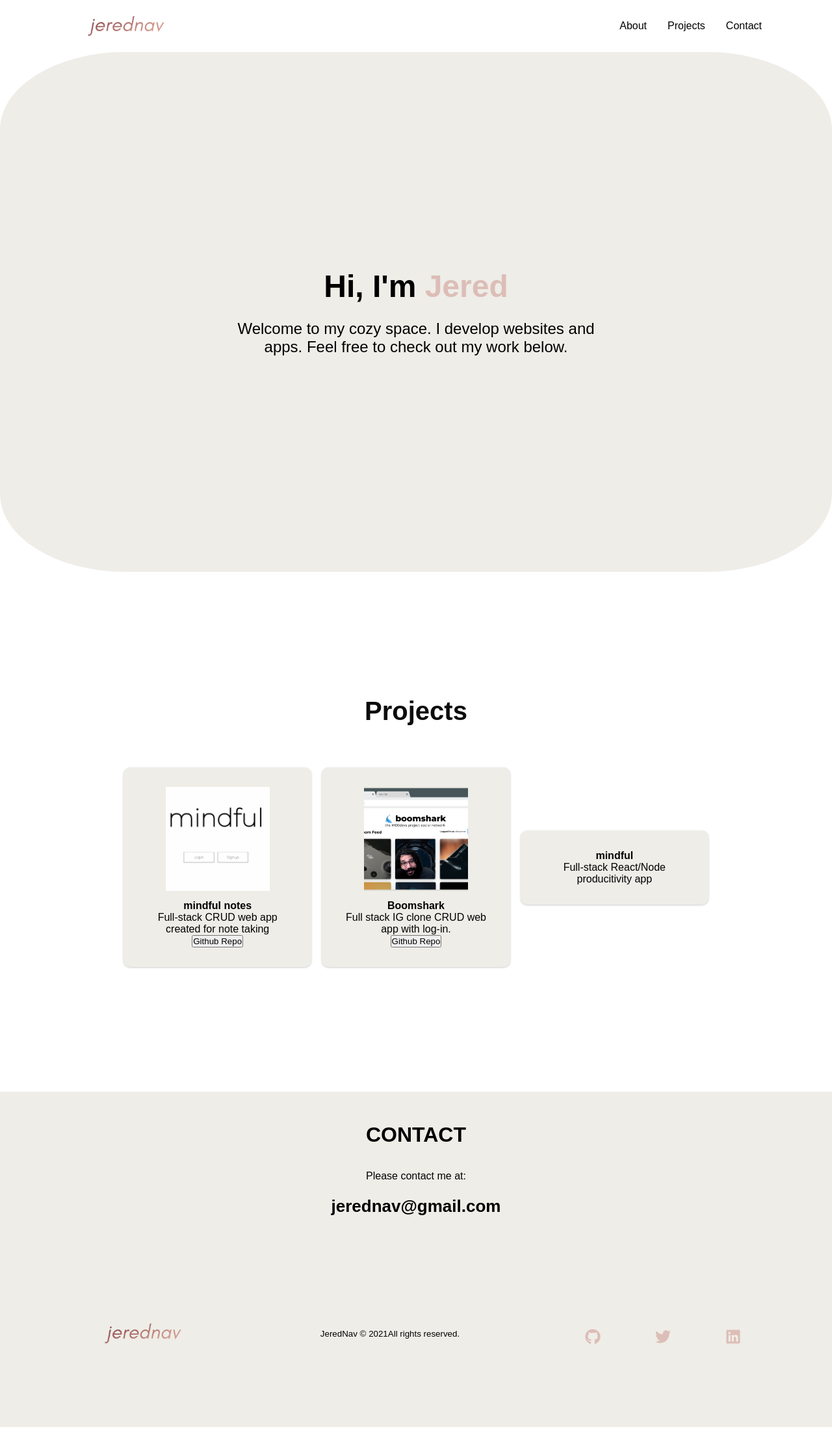
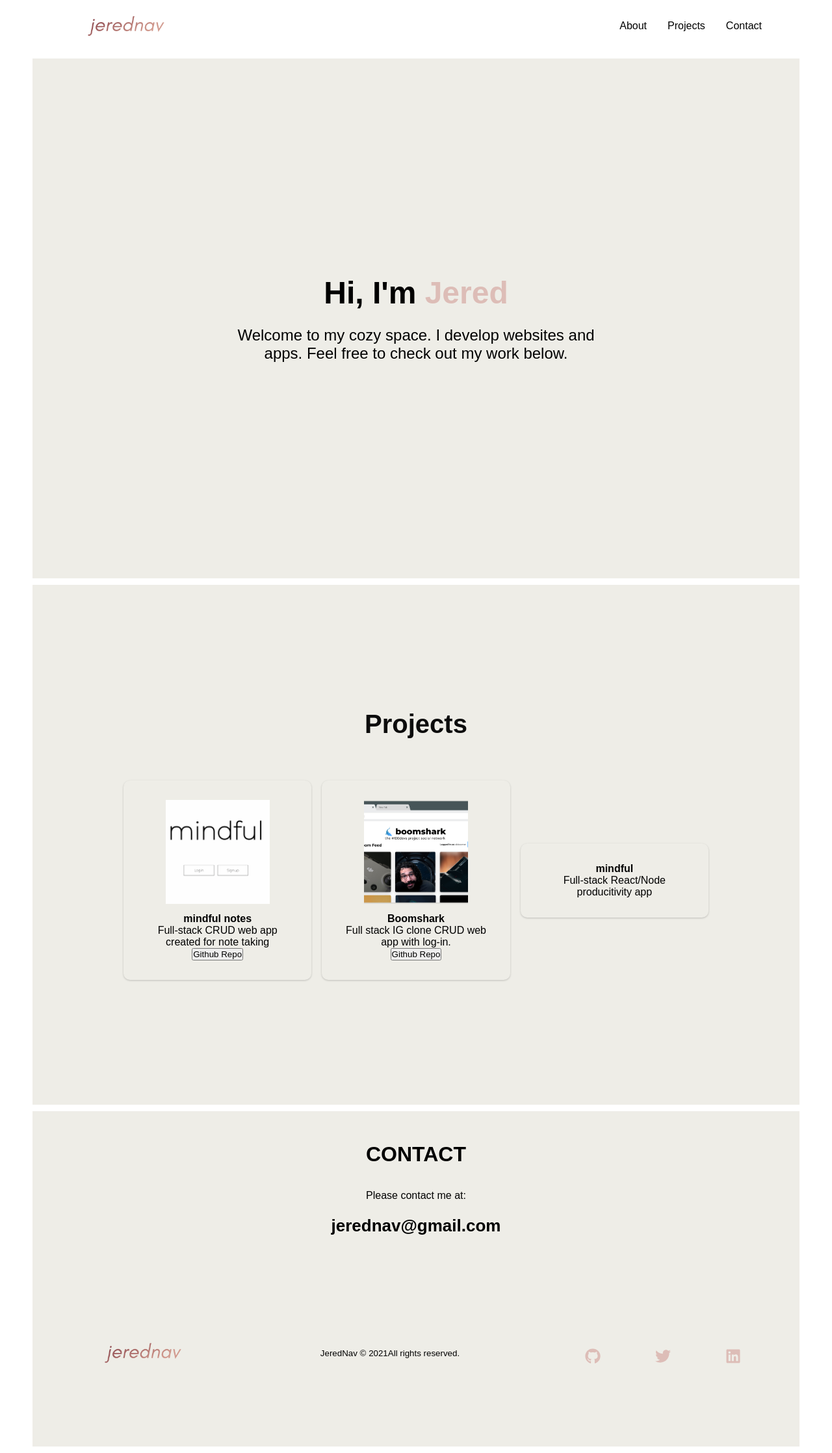
Before and after one commit to jerednav/portfolio, a React (Create React App) app: page / in a window 1280 px wide. Shown: the whole page at 65% size. Before the commit the page ends 2196 px from the top, so only its background shows below. Built offline with nearby package versions, Linux system fonts and the light colour scheme.

Commit message:
changed portoflio container margins

```diff
--- a/src/components/Footer/FooterElements.js
+++ b/src/components/Footer/FooterElements.js
@@ -3,6 +3,11 @@ import { Link } from 'react-router-dom';
 
 export const FooterContainer = styled.div`
   background-color: #EEEDE7;
+  margin-top: 10px;
+    margin-bottom: 10px;
+    margin-left: 50px;
+    margin-right: 50px;
+
 `;
 
 export const FooterWrap = styled.div`
--- a/src/components/HeroSection/HeroSectionElements.js
+++ b/src/components/HeroSection/HeroSectionElements.js
@@ -7,9 +7,13 @@ export const HeroContainer = styled.div`
     align-items: center;
     padding: 0 30px;
     height: 800px;
+    margin-top: 10px;
+    margin-bottom: 10px;
+    margin-left: 50px;
+    margin-right: 50px;
     position: relative;
     z-index: 1;
-    border-radius: 15%;
+
 `
 
 export const HeroBg = styled.div`
--- a/src/components/Projects/ProjectsElements.js
+++ b/src/components/Projects/ProjectsElements.js
@@ -6,7 +6,11 @@ export const ProjectsContainer = styled.div`
     flex-direction: column;
     justify-content: center;
     align-items: center;
-    background: #fff;
+    background: #EEEDE7;
+    margin-top: 10px;
+    margin-bottom: 10px;
+    margin-left: 50px;
+    margin-right: 50px;
 
     @media screen and (max-width: 768px) {
         height: 1100px;
```
